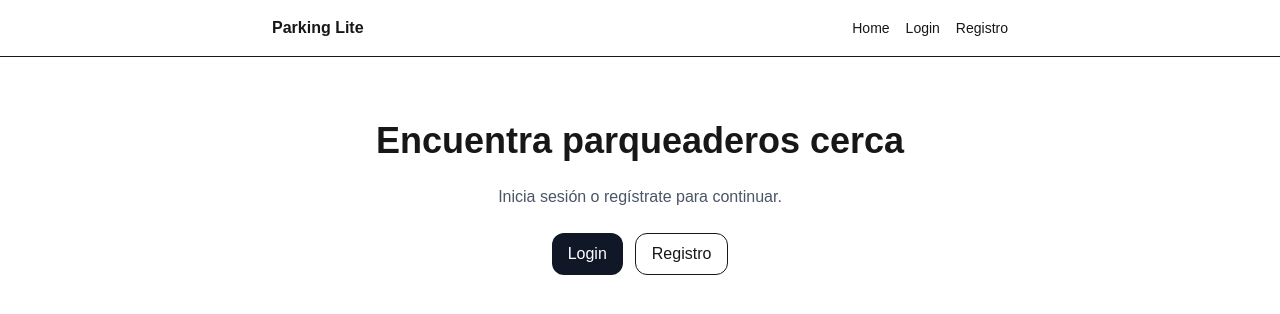
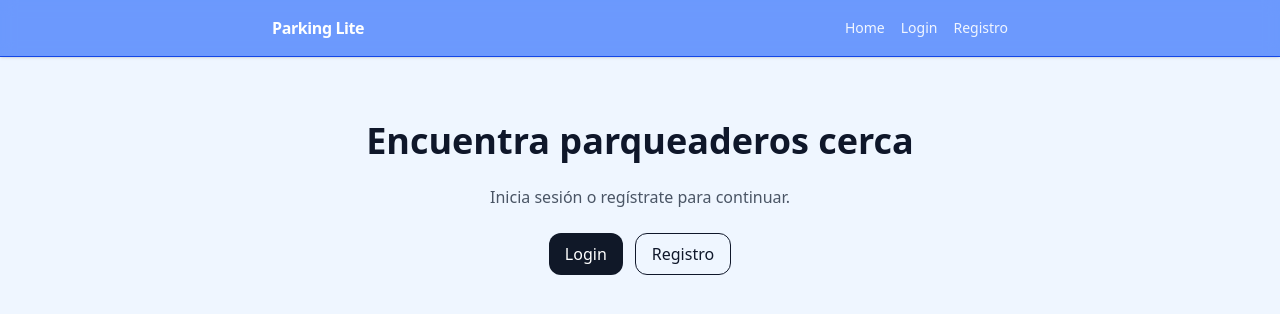
Before and after one commit to ExpoParking13/ExpoParking, a Next.js app: page / in a window 1280 px wide. Shown: the top 314 px of the page. Built offline with nearby package versions, Linux system fonts and the light colour scheme; no server answers.

Commit message:
cambio de colores

```diff
--- a/src/app/globals.css
+++ b/src/app/globals.css
@@ -1,8 +1,11 @@
 @import "tailwindcss";
 
+/* Tema base (claro) */
 :root {
-  --background: #ffffff;
-  --foreground: #171717;
+  /* azul muy claro que combina con bg-blue-600/700 en las barras */
+  --background: #eff6ff;  /* tailwind blue-50 */
+  --foreground: #0f172a;  /* slate-900 */
+  --map-bg: #dbeafe;      /* blue-100 */
 }
 
 @theme inline {
@@ -12,22 +15,23 @@
   --font-mono: var(--font-geist-mono);
 }
 
+/* Modo oscuro: evita negro puro y usa navy suave */
 @media (prefers-color-scheme: dark) {
   :root {
-    --background: #0a0a0a;
-    --foreground: #ededed;
+    --background: #0b1220; /* navy 950-ish */
+    --foreground: #e2e8f0; /* slate-200 */
+    --map-bg: #0f1e34;     /* navy para mapa */
   }
 }
 
 body {
   background: var(--background);
   color: var(--foreground);
-  font-family: Arial, Helvetica, sans-serif;
+  font-family: var(--font-geist-sans), Arial, Helvetica, sans-serif;
 }
 
-
-/* Fondo claro del canvas del mapa */
-.leaflet-container { background: #f8fafc; }
+/* Fondo del canvas del mapa */
+.leaflet-container { background: var(--map-bg); }
 .leaflet-container .leaflet-pane img,
 .leaflet-container .leaflet-marker-icon,
 .leaflet-container .leaflet-marker-shadow {
--- a/src/app/layout.tsx
+++ b/src/app/layout.tsx
@@ -22,9 +22,9 @@ export default function RootLayout({ children }: { children: React.ReactNode })
       afterSignUpUrl="/home"
       afterSignOutUrl="/"
     >
-      <html lang="es">
-        <body className="min-h-dvh bg-gray-50 text-gray-900 antialiased">{children}</body>
-      </html>
+    <body className="min-h-dvh bg-blue-50 text-slate-900 antialiased">
+      {children}
+    </body>
     </ClerkProvider>
   );
 }
--- a/src/components/MobileNav.tsx
+++ b/src/components/MobileNav.tsx
@@ -5,15 +5,15 @@ import { usePathname } from "next/navigation";
 
 const items = [
   { href: "/home", label: "Parqueaderos" },
-  { href: "/bookings", label: "Agendas" },   // placeholder (aún no existe la ruta)
-  { href: "/profile", label: "Perfil" },     // placeholder (aún no existe la ruta)
+  { href: "/bookings", label: "Agendas" }, // placeholder
+  { href: "/profile", label: "Perfil" },   // placeholder
 ];
 
 export default function MobileNav() {
   const pathname = usePathname();
 
   return (
-    <nav className="fixed inset-x-0 bottom-0 z-50 border-t bg-white/95 backdrop-blur supports-[backdrop-filter]:bg-white/60">
+    <nav className="fixed inset-x-0 bottom-0 z-50 border-t border-blue-700 bg-blue-600/90 backdrop-blur supports-[backdrop-filter]:bg-blue-600/60 text-white">
       <ul className="mx-auto max-w-screen-md px-2 py-2 grid grid-cols-3 gap-1">
         {items.map((it) => {
           const active = pathname === it.href;
@@ -21,8 +21,13 @@ export default function MobileNav() {
             <li key={it.href}>
               <Link
                 href={it.href}
-                className={`block text-center rounded-xl px-3 py-2 text-xs
-                  ${active ? "bg-gray-900 text-white" : "text-gray-700 hover:bg-gray-100"}`}
+                aria-current={active ? "page" : undefined}
+                className={[
+                  "block text-center rounded-xl px-3 py-2 text-xs transition-colors",
+                  active
+                    ? "bg-white/20 text-white shadow-inner"
+                    : "text-white/90 hover:bg-white/10 hover:text-white",
+                ].join(" ")}
               >
                 {it.label}
               </Link>
--- a/src/components/TopBar.tsx
+++ b/src/components/TopBar.tsx
@@ -4,16 +4,24 @@ import { SignedIn, SignedOut, UserButton } from "@clerk/nextjs";
 
 export default function TopBar() {
   return (
-    <header className="sticky top-0 z-50 backdrop-blur supports-[backdrop-filter]:bg-white/60 bg-white/90 border-b">
+    <header className="sticky top-0 z-50 backdrop-blur supports-[backdrop-filter]:bg-blue-600/60 bg-blue-600/90 text-white border-b border-blue-700 shadow-sm">
       <div className="mx-auto max-w-screen-md px-4 h-14 flex items-center justify-between">
-        <span className="font-semibold">Parking Lite</span>
+        <span className="font-semibold tracking-tight">Parking Lite</span>
 
         <nav className="hidden sm:flex gap-4 text-sm items-center">
-          <Link href="/home" className="hover:underline">Home</Link>
+          <Link href="/home" className="text-white/90 hover:text-white hover:underline">
+            Home
+          </Link>
+
           <SignedOut>
-            <Link href="/login" className="hover:underline">Login</Link>
-            <Link href="/register" className="hover:underline">Registro</Link>
+            <Link href="/login" className="text-white/90 hover:text-white hover:underline">
+              Login
+            </Link>
+            <Link href="/register" className="text-white/90 hover:text-white hover:underline">
+              Registro
+            </Link>
           </SignedOut>
+
           <SignedIn>
             <UserButton afterSignOutUrl="/" />
           </SignedIn>
```
